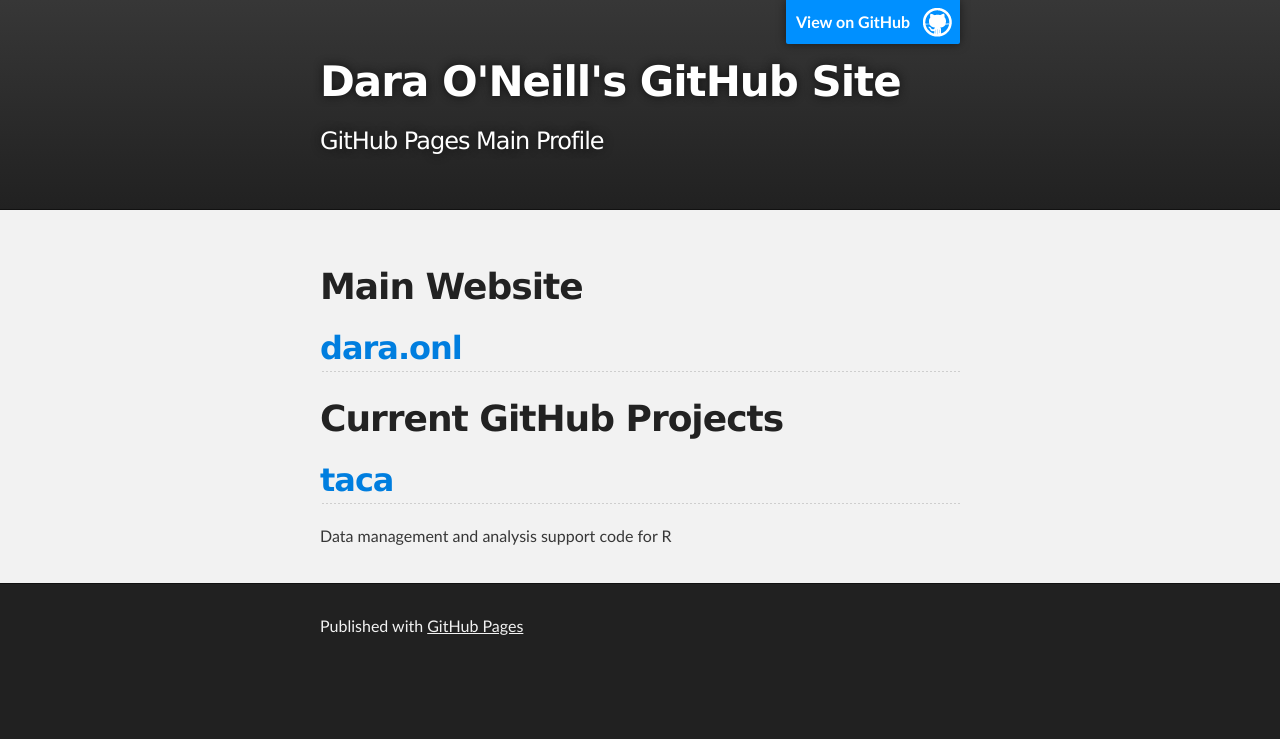
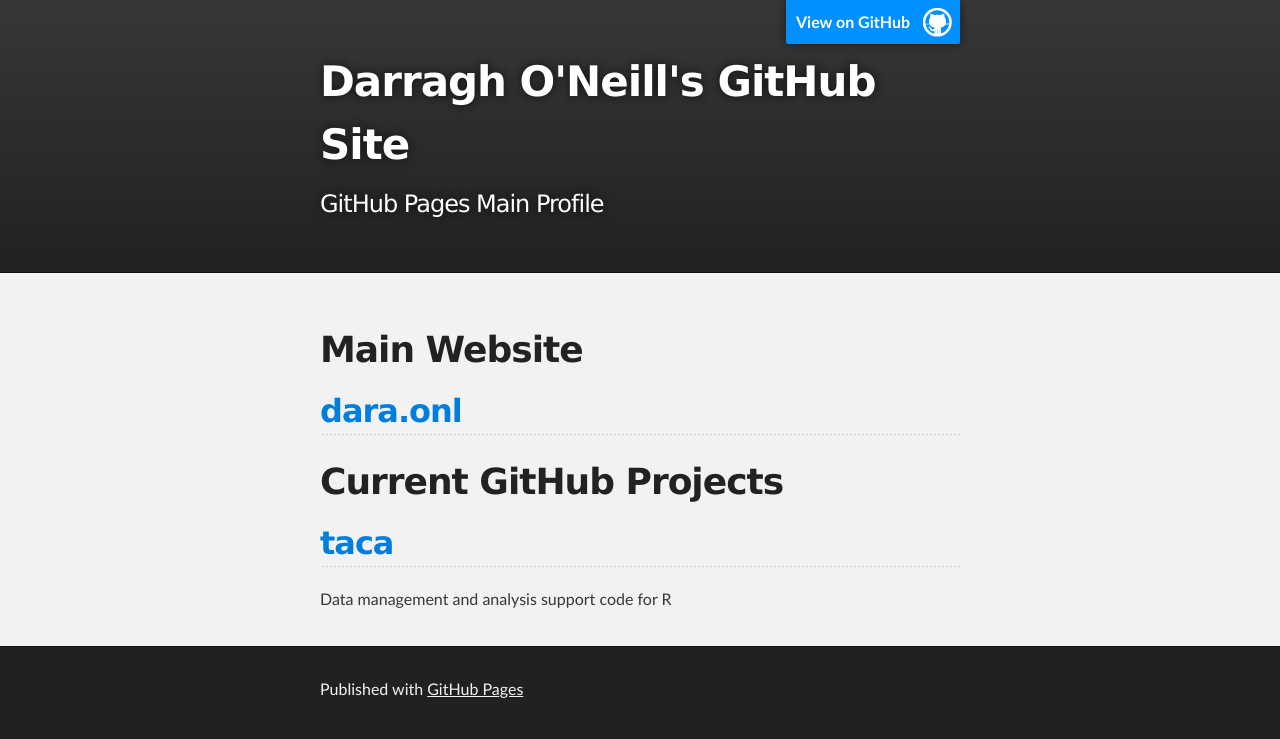
Before and after one commit to daraon/daraon.github.io, a plain HTML site: page index.html in a window 1280 px wide. Drawn offline with Linux system fonts and the light colour scheme.

Commit message:
Update index.html

```diff
--- a/index.html
+++ b/index.html
@@ -4,11 +4,11 @@
   <head>
     <meta charset='utf-8'>
     <meta http-equiv="X-UA-Compatible" content="chrome=1">
-    <meta name="description" content="Dara O&#39;Neill&#39;s GitHub Site : GitHub Pages Main Profile">
+    <meta name="description" content="Darragh O&#39;Neill&#39;s GitHub Site : GitHub Pages Main Profile">
 
     <link rel="stylesheet" type="text/css" media="screen" href="stylesheets/stylesheet.css">
 
-    <title>Dara O&#39;Neill&#39;s GitHub Site</title>
+    <title>Darragh O&#39;Neill&#39;s GitHub Site</title>
 
     <script>
   (function(i,s,o,g,r,a,m){i['GoogleAnalyticsObject']=r;i[r]=i[r]||function(){
@@ -30,7 +30,7 @@
         <header class="inner">
           <a id="forkme_banner" href="https://github.com/daraonl">View on GitHub</a>
 
-          <h1 id="project_title">Dara O&#39;Neill&#39;s GitHub Site</h1>
+          <h1 id="project_title">Darragh O&#39;Neill&#39;s GitHub Site</h1>
           <h2 id="project_tagline">GitHub Pages Main Profile</h2>
 
         </header>
```
